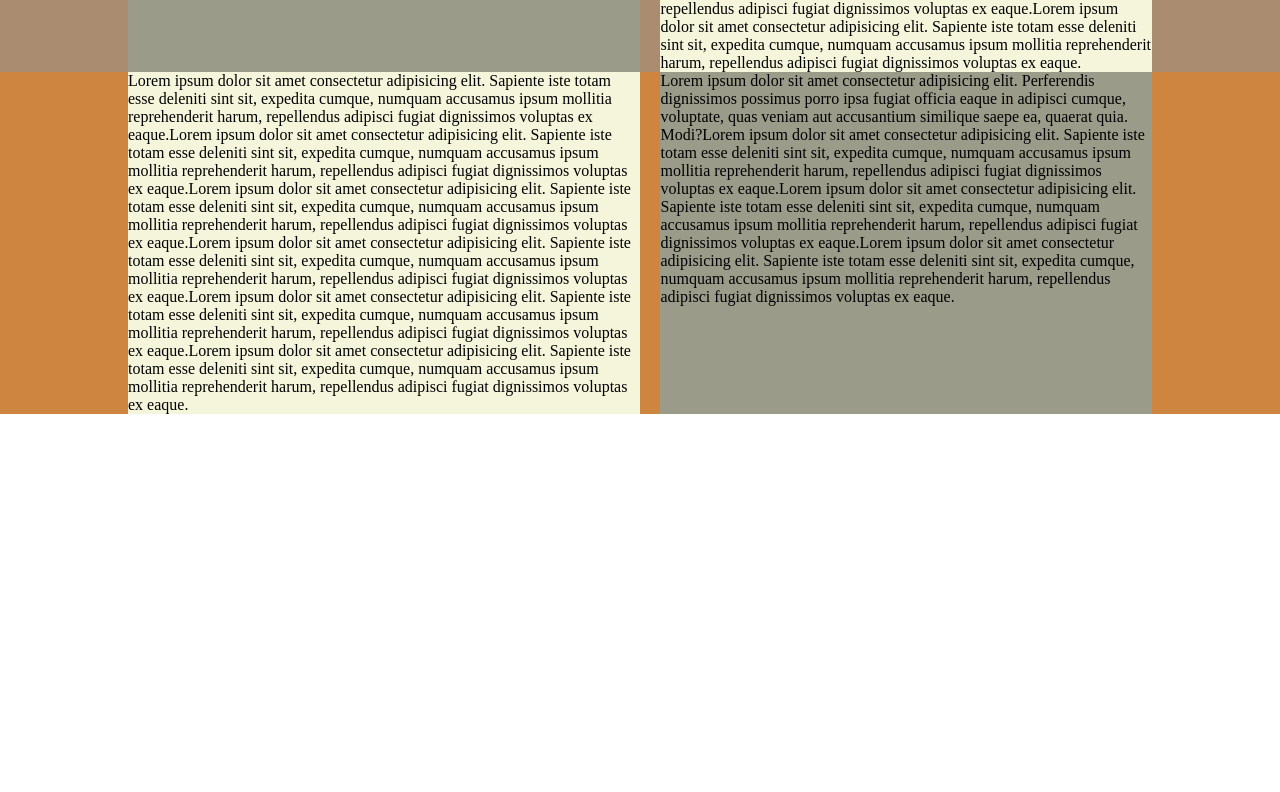
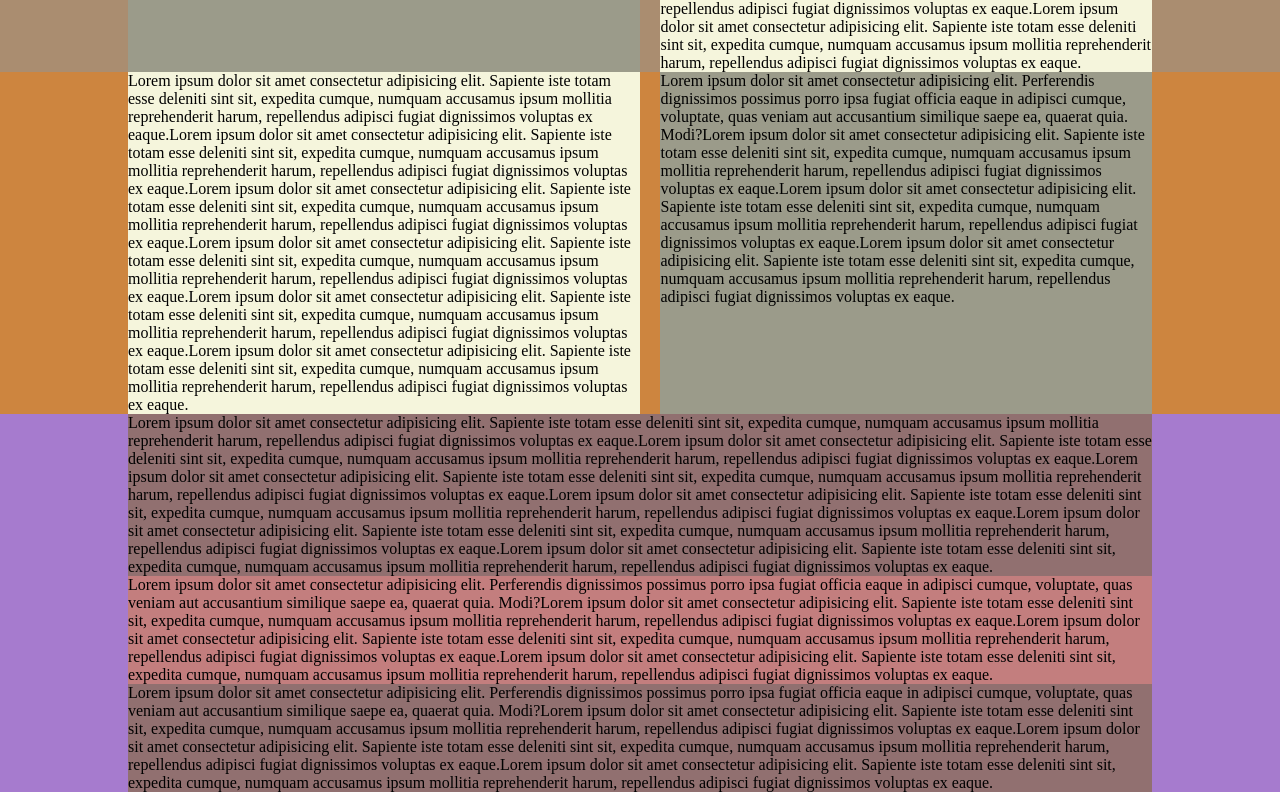
Before and after one commit to Paolo-dev-it/htmlcss-struttura-discord, a plain HTML site: page index.html in a window 1280 px wide. Shown: the part 1212-2004 px from the top of the page. Before the commit the page ends 1626 px from the top, so only its background shows below. Drawn offline with Linux system fonts and the light colour scheme.

Commit message:
Aggiunto sezione orizzontale sopra al footer

```diff
--- a/assets/css/style.css
+++ b/assets/css/style.css
@@ -108,13 +108,28 @@ header {
         flex-basis: 50%;
 }
 
-
-
-.principal-2 {
-    background-color: peru;
+.bottom-principal {
+    background-color: rgb(166, 123, 206);
 }
 
-.principal-2 .content {
+.content .tecnology {
+    background-color: rgb(145, 112, 112);
+}
+
+.content .pic {
+    background-color: rgb(195, 126, 126);
+}
+
+.bottom-principal .content {
     width: 80%;
-    margin: auto;
+    margin: 0 auto;
+    display: flex;
+    flex-direction: column;
 }
+
+.bottom-principal .cta {
+    width: 80%;
+    margin: 0 auto;
+    background-color: rgb(145, 112, 112);
+
+}
--- a/index.html
+++ b/index.html
@@ -130,6 +130,55 @@
             </div>
         </section>
 
+        <section class="bottom-principal">
+            <div class="content">
+                <div class="tecnology">Lorem ipsum dolor sit amet consectetur adipisicing elit. Sapiente iste totam esse deleniti sint
+                    sit, expedita cumque, numquam accusamus ipsum mollitia reprehenderit harum, repellendus adipisci fugiat
+                    dignissimos voluptas ex eaque.Lorem ipsum dolor sit amet consectetur adipisicing elit. Sapiente iste totam
+                    esse deleniti sint sit, expedita cumque,
+                    numquam accusamus ipsum mollitia reprehenderit harum, repellendus adipisci fugiat dignissimos voluptas ex
+                    eaque.Lorem ipsum dolor sit amet consectetur adipisicing elit. Sapiente iste totam esse deleniti sint sit,
+                    expedita cumque,
+                    numquam accusamus ipsum mollitia reprehenderit harum, repellendus adipisci fugiat dignissimos voluptas ex
+                    eaque.Lorem ipsum dolor sit amet consectetur adipisicing elit. Sapiente iste totam esse deleniti sint sit,
+                    expedita cumque,
+                    numquam accusamus ipsum mollitia reprehenderit harum, repellendus adipisci fugiat dignissimos voluptas ex
+                    eaque.Lorem ipsum dolor sit amet consectetur adipisicing elit. Sapiente iste totam esse deleniti sint sit,
+                    expedita cumque,
+                    numquam accusamus ipsum mollitia reprehenderit harum, repellendus adipisci fugiat dignissimos voluptas ex
+                    eaque.Lorem ipsum dolor sit amet consectetur adipisicing elit. Sapiente iste totam esse deleniti sint sit,
+                    expedita cumque,
+                    numquam accusamus ipsum mollitia reprehenderit harum, repellendus adipisci fugiat dignissimos voluptas ex
+                    eaque.</div>
+                <div class="pic">Lorem ipsum dolor sit amet consectetur adipisicing elit. Perferendis dignissimos
+                    possimus porro ipsa fugiat officia eaque in adipisci cumque, voluptate, quas veniam aut accusantium
+                    similique saepe ea, quaerat quia. Modi?Lorem ipsum dolor sit amet consectetur adipisicing elit. Sapiente
+                    iste totam esse deleniti sint sit, expedita cumque,
+                    numquam accusamus ipsum mollitia reprehenderit harum, repellendus adipisci fugiat dignissimos voluptas ex
+                    eaque.Lorem ipsum dolor sit amet consectetur adipisicing elit. Sapiente iste totam esse deleniti sint sit,
+                    expedita cumque,
+                    numquam accusamus ipsum mollitia reprehenderit harum, repellendus adipisci fugiat dignissimos voluptas ex
+                    eaque.Lorem ipsum dolor sit amet consectetur adipisicing elit. Sapiente iste totam esse deleniti sint sit,
+                    expedita cumque,
+                    numquam accusamus ipsum mollitia reprehenderit harum, repellendus adipisci fugiat dignissimos voluptas ex
+                    eaque.</div>
+            </div>
+
+            <div class="cta">Lorem ipsum dolor sit amet consectetur adipisicing elit. Perferendis dignissimos
+                possimus porro ipsa fugiat officia eaque in adipisci cumque, voluptate, quas veniam aut accusantium
+                similique saepe ea, quaerat quia. Modi?Lorem ipsum dolor sit amet consectetur adipisicing elit. Sapiente
+                iste totam esse deleniti sint sit, expedita cumque,
+                numquam accusamus ipsum mollitia reprehenderit harum, repellendus adipisci fugiat dignissimos voluptas ex
+                eaque.Lorem ipsum dolor sit amet consectetur adipisicing elit. Sapiente iste totam esse deleniti sint sit,
+                expedita cumque,
+                numquam accusamus ipsum mollitia reprehenderit harum, repellendus adipisci fugiat dignissimos voluptas ex
+                eaque.Lorem ipsum dolor sit amet consectetur adipisicing elit. Sapiente iste totam esse deleniti sint sit,
+                expedita cumque,
+                numquam accusamus ipsum mollitia reprehenderit harum, repellendus adipisci fugiat dignissimos voluptas ex
+                eaque.</div>
+            </div>
+        </section>
+
     </main>
 </body>
 </html>
```
